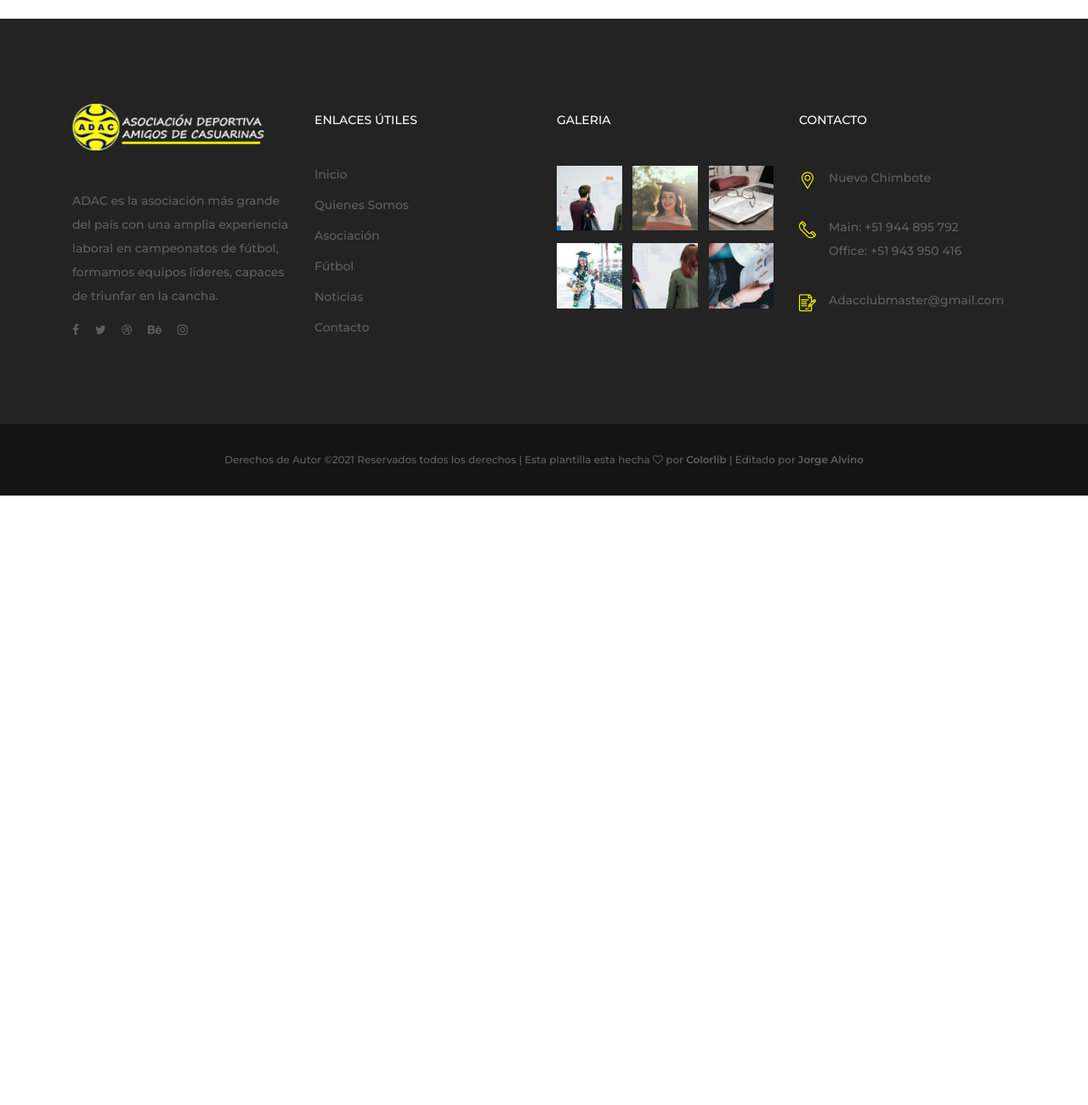
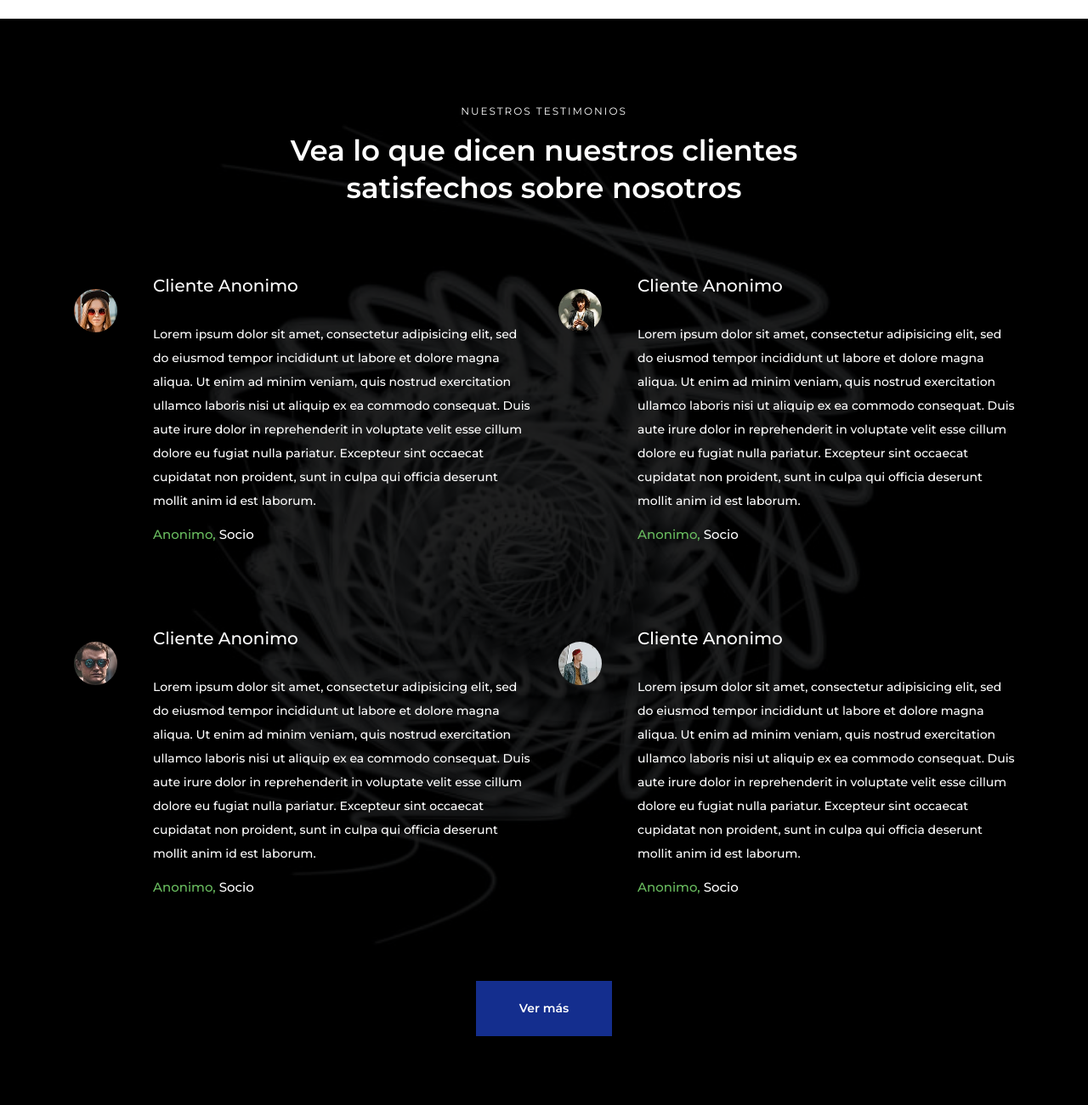
Before and after one commit to JorgeAlvino/ADAC, a plain HTML site: page somos.html in a window 1280 px wide. Shown: the part 4520-5820 px from the top of the page at 85% size. Before the commit the page ends 5103 px from the top, so only its background shows below. Drawn offline with Linux system fonts and the light colour scheme; files whose address does not match are found by name.

Commit message:
Detalles / arreglos

```diff
--- a/somos.html
+++ b/somos.html
@@ -331,8 +331,9 @@
 
 
 
+
     <!-- ##### Team Area Start ##### -->
-    <section id="Historia" class="teachers-area section-padding-0-100">
+    <section class="teachers-area section-padding-0-100">
         <div class="container">
             <div class="row">
                 <div class="col-12">
@@ -475,10 +476,87 @@
                 </div>
 
             </div>
-
         </div>
     </section>
     <!-- ##### Features Area Start ##### -->
+
+
+    <div id="mision" class="testimonials-area section-padding-100 bg-img bg-overlay" style="background-image: url(img/img-adac/fondo-2.jpg);">
+        <div class="container">
+            <div class="row">
+                <div class="col-12">
+                    <div class="section-heading text-center mx-auto white wow fadeInUp" data-wow-delay="300ms">
+                        <span>Nuestros Testimonios</span>
+                        <h3>Vea lo que dicen nuestros clientes satisfechos sobre nosotros</h3>
+                    </div>
+                </div>
+            </div>
+            <div class="row">
+                <!-- Single Testimonials Area -->
+                <div class="col-12 col-md-6">
+                    <div class="single-testimonial-area mb-100 d-flex wow fadeInUp" data-wow-delay="400ms">
+                        <div class="testimonial-thumb">
+                            <img src="img/bg-img/t1.jpg" alt="">
+                        </div>
+                        <div class="testimonial-content">
+                            <h5>Cliente Anonimo</h5>
+                            <p>Lorem ipsum dolor sit amet, consectetur adipisicing elit, sed do eiusmod tempor incididunt ut labore et dolore magna aliqua. Ut enim ad minim veniam, quis nostrud exercitation ullamco laboris nisi ut aliquip ex ea commodo consequat. Duis aute irure dolor in reprehenderit in voluptate velit esse cillum dolore eu fugiat nulla pariatur. Excepteur sint occaecat cupidatat non proident, sunt in culpa qui officia deserunt mollit anim id est laborum. </p>
+                            <h6><span>Anonimo,</span> Socio</h6>
+                        </div>
+                    </div>
+                </div>
+                <!-- Single Testimonials Area -->
+                <div class="col-12 col-md-6">
+                    <div class="single-testimonial-area mb-100 d-flex wow fadeInUp" data-wow-delay="500ms">
+                        <div class="testimonial-thumb">
+                            <img src="img/bg-img/t2.jpg" alt="">
+                        </div>
+                        <div class="testimonial-content">
+                          <h5>Cliente Anonimo</h5>
+                          <p>Lorem ipsum dolor sit amet, consectetur adipisicing elit, sed do eiusmod tempor incididunt ut labore et dolore magna aliqua. Ut enim ad minim veniam, quis nostrud exercitation ullamco laboris nisi ut aliquip ex ea commodo consequat. Duis aute irure dolor in reprehenderit in voluptate velit esse cillum dolore eu fugiat nulla pariatur. Excepteur sint occaecat cupidatat non proident, sunt in culpa qui officia deserunt mollit anim id est laborum. </p>
+                          <h6><span>Anonimo,</span> Socio</h6>
+                        </div>
+                    </div>
+                </div>
+                <!-- Single Testimonials Area -->
+                <div class="col-12 col-md-6">
+                    <div class="single-testimonial-area mb-100 d-flex wow fadeInUp" data-wow-delay="600ms">
+                        <div class="testimonial-thumb">
+                            <img src="img/bg-img/t3.jpg" alt="">
+                        </div>
+                        <div class="testimonial-content">
+                          <h5>Cliente Anonimo</h5>
+                          <p>Lorem ipsum dolor sit amet, consectetur adipisicing elit, sed do eiusmod tempor incididunt ut labore et dolore magna aliqua. Ut enim ad minim veniam, quis nostrud exercitation ullamco laboris nisi ut aliquip ex ea commodo consequat. Duis aute irure dolor in reprehenderit in voluptate velit esse cillum dolore eu fugiat nulla pariatur. Excepteur sint occaecat cupidatat non proident, sunt in culpa qui officia deserunt mollit anim id est laborum. </p>
+                          <h6><span>Anonimo,</span> Socio</h6>
+                        </div>
+                    </div>
+                </div>
+                <!-- Single Testimonials Area -->
+                <div class="col-12 col-md-6">
+                    <div class="single-testimonial-area mb-100 d-flex wow fadeInUp" data-wow-delay="700ms">
+                        <div class="testimonial-thumb">
+                            <img src="img/bg-img/t4.jpg" alt="">
+                        </div>
+                        <div class="testimonial-content">
+                          <h5>Cliente Anonimo</h5>
+                          <p>Lorem ipsum dolor sit amet, consectetur adipisicing elit, sed do eiusmod tempor incididunt ut labore et dolore magna aliqua. Ut enim ad minim veniam, quis nostrud exercitation ullamco laboris nisi ut aliquip ex ea commodo consequat. Duis aute irure dolor in reprehenderit in voluptate velit esse cillum dolore eu fugiat nulla pariatur. Excepteur sint occaecat cupidatat non proident, sunt in culpa qui officia deserunt mollit anim id est laborum. </p>
+                          <h6><span>Anonimo,</span> Socio</h6>
+                        </div>
+                    </div>
+                </div>
+            </div>
+            <div class="row">
+                <div class="col-12">
+                    <div class="load-more-btn text-center wow fadeInUp" data-wow-delay="800ms">
+                        <a href="#" class="btn academy-btn">Ver m&aacute;s</a>
+                    </div>
+                </div>
+            </div>
+        </div>
+    </div>
+
+
+
 
     <!-- ##### Footer Area Start ##### -->
     <footer class="footer-area">
--- a/style.css
+++ b/style.css
@@ -18,7 +18,7 @@ body {
   font-family: "Montserrat", sans-serif;
   font-size: 14px;
 
-background: linear-gradient(to top, #fff 95%, #142e8e 5%);}
+background: #fff;}
 
 h1,
 h2,
@@ -328,7 +328,8 @@ img {
   position: relative;
   z-index: 100;
   width: 100%;
-  height: 125px; }
+  height: 125px;
+  background: #142e8e;}
   .header-area .top-header {
     width: 100%;
     height: 95px; }
```
Also changed, not shown: index.html (+17 -15 lines).
